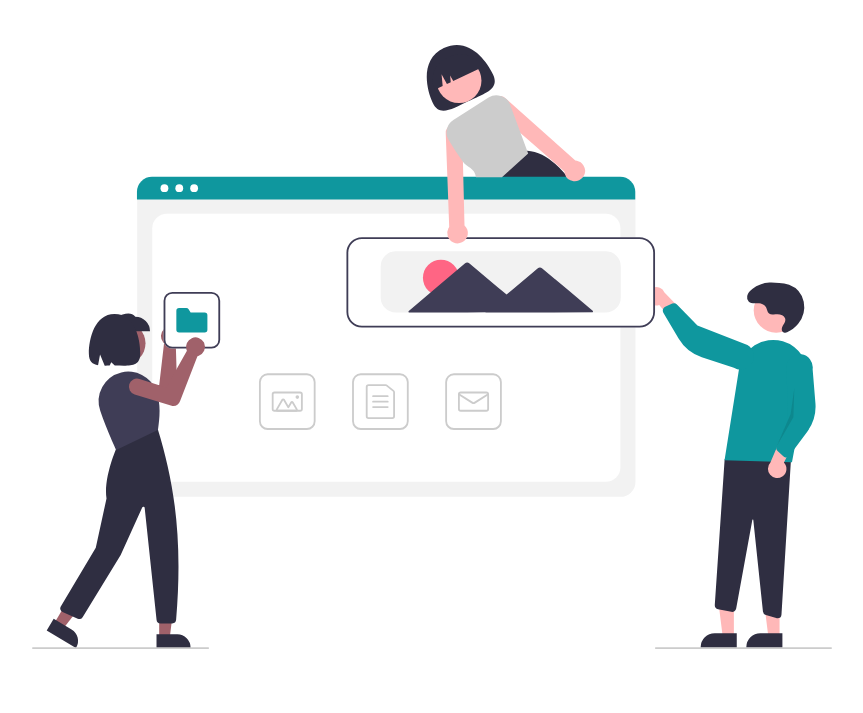
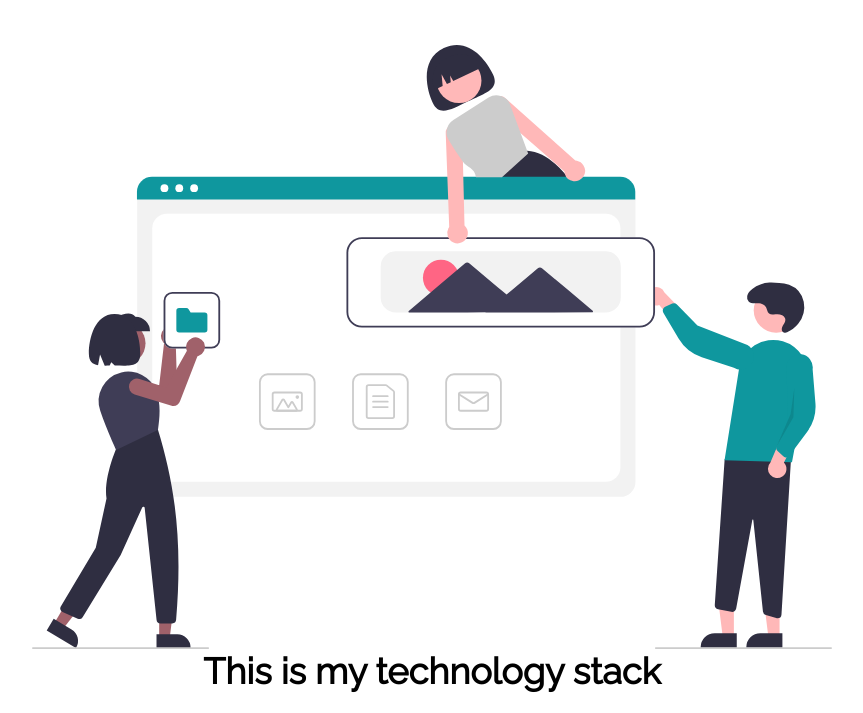
Before and after one commit to Tandile-03/MyPortfolio, a plain HTML site: page index.html in a window 1280 px wide. Shown: the part 511-1224 px from the top of the page, without its empty margins (208-1071 px from the left). Before the commit the page ends 1160 px from the top, so only its background shows below. Drawn offline with Linux system fonts and the light colour scheme.

Commit message:
create layout of adding languages

```diff
--- a/index.html
+++ b/index.html
@@ -75,5 +75,20 @@
           </div>
         </div>
   </section>
+  <section id="languages">
+    <div class="container">
+      <div class="row">
+        <h1 class="section_title">This is my technology stack</h1>
+        <div class="language_list">
+          <div class="language">
+            <figure class="language_img--wrapper">
+              <img src="" alt="" class="language_img">
+            </figure>
+          </div>
+        </div>
+      </div>
+    </div>
+
+  </section>
 </body>
 </html>
```
